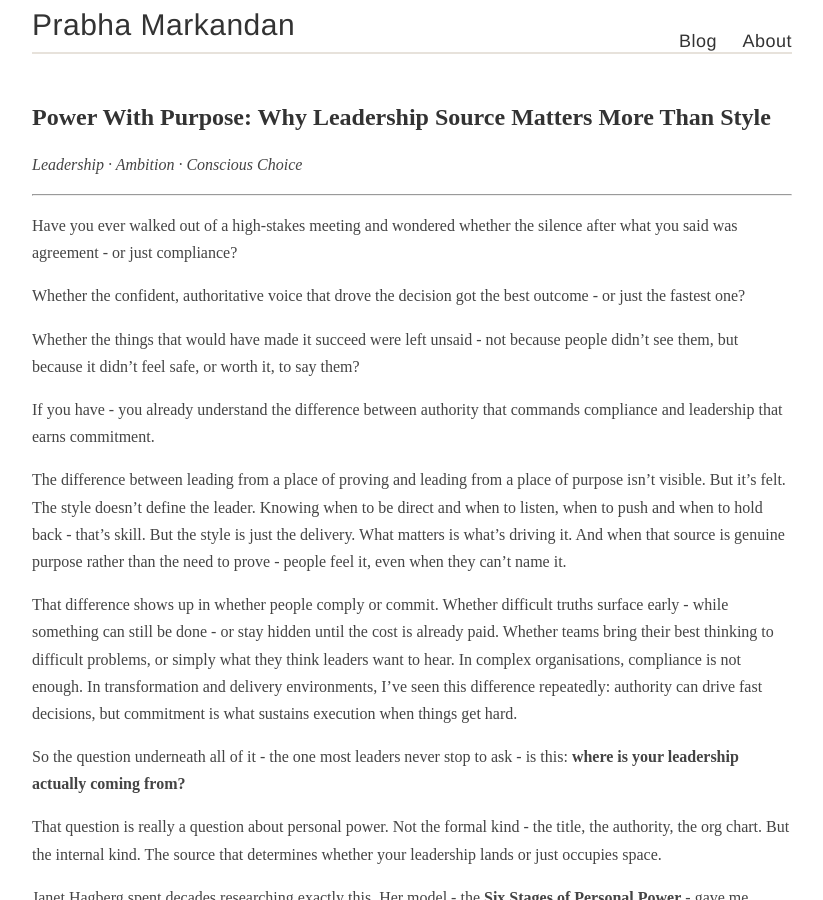
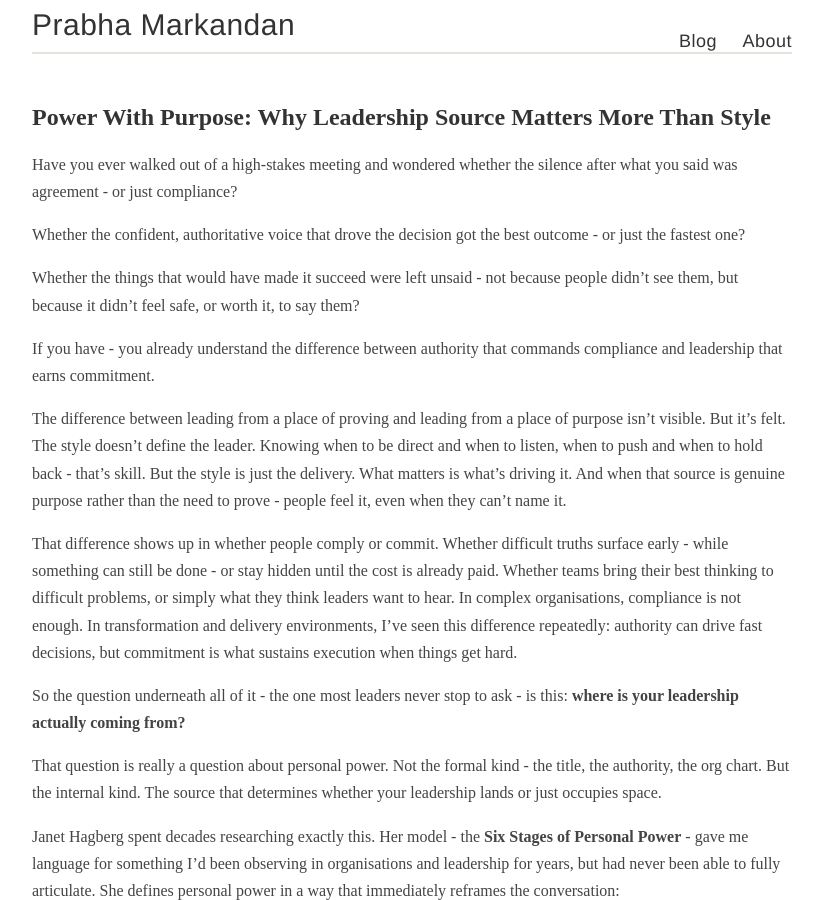
Before and after one commit to prabhamarkandan/prabhamarkandan.github.io, a Jekyll site: the page built from _posts/2026-05-30-the-six-stages-a-mirror-for-the-ambitious.md, in a window 1280 px wide and 900 px high. Shown: the whole window, without its empty margins (228-1051 px from the left). Built offline with Jekyll 4.4.1, drawn with Linux system fonts in a browser that asks for light colours.

Commit message:
Remove kicker line and divider from Power With Purpose post

```diff
--- a/_posts/2026-05-30-the-six-stages-a-mirror-for-the-ambitious.md
+++ b/_posts/2026-05-30-the-six-stages-a-mirror-for-the-ambitious.md
@@ -7,10 +7,6 @@ tags: [power, leadership, personal-growth]
 published: true
 permalink: /power-with-purpose/
 excerpt: "A practical map for ambitious leaders who want authority that builds commitment, not just compliance."
----
-
-*Leadership · Ambition · Conscious Choice*
-
 ---
 
 Have you ever walked out of a high-stakes meeting and wondered whether the silence after what you said was agreement - or just compliance?
```
